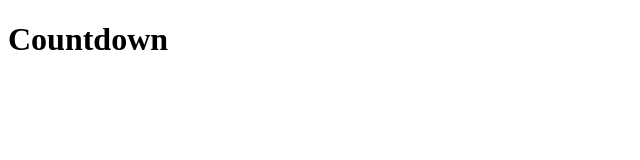
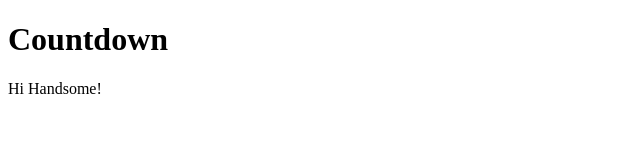
Before and after one commit to aryatasrivastava/countdown, a plain HTML site: page index.html in a window 1280 px wide. Shown: the whole page, without its empty margins (0-640 px from the left). Drawn offline with Linux system fonts and the light colour scheme.

Commit message:
Added para

```diff
--- a/index.html
+++ b/index.html
@@ -7,5 +7,6 @@
 </head>
 <body>
     <h1>Countdown</h1>
+    <p>Hi Handsome!</p>
 </body>
 </html>
```
